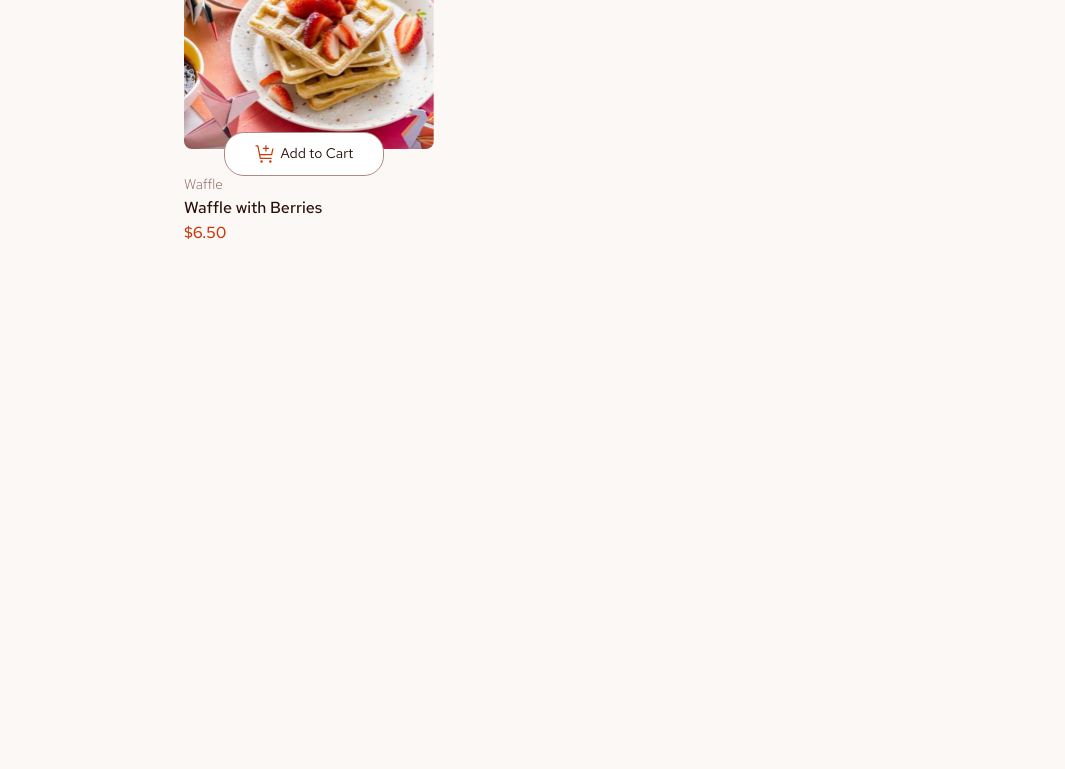
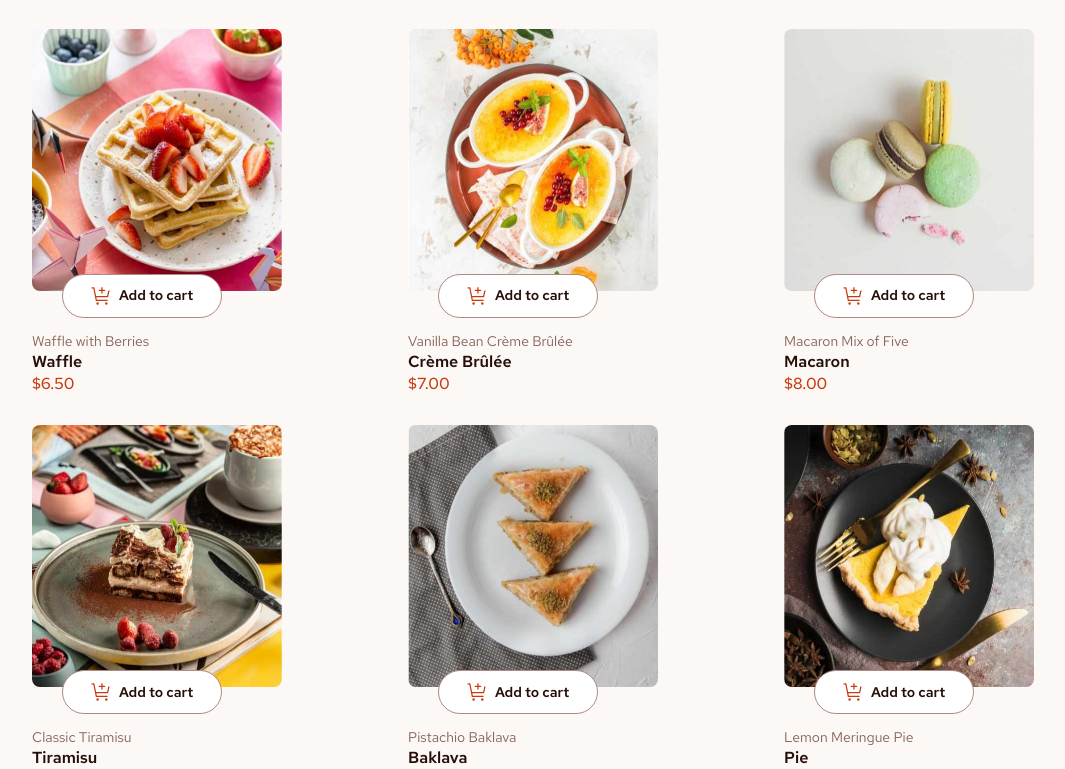
Before and after one commit to FrancisoRocha/Product-list-with-cart, a plain HTML site: page index.html in a window 1280 px wide. Shown: the part 211-980 px from the top of the page, without its empty margins (56-1121 px from the left). Drawn offline with Linux system fonts and the light colour scheme.

Commit message:
Api consumida y datos del menu mostrados

```diff
--- a/css/style.css
+++ b/css/style.css
@@ -38,56 +38,86 @@ h1,
 h2,
 h3 {
     margin: 0;
+    padding: 0;
 }
 
 p {
     margin: 0;
+    padding: 0;
 }
 
 body {
     background-color: var(--rose-50);
 }
 
-/* TITLE */
-.container__title {
-    font-family: var(--font);
-    color: var(--rose-900);
-    font-weight: 800;
-    font-size: 4rem;
-    line-height: 120px;
-    text-align: left;
+/* LISTA DE PRODUCTOS */
+.product__list{
+    display: flex;
+    flex-direction: column;
+    padding: 2.4rem;
+    gap: 3.2rem;
 }
 
-.productos {
-    width: 32.7rem;
-    height: 347rem;
-    margin: 0 auto;
-}
-
-@media(min-width: 768px) {
-    .productos {
-        width: 68.8rem;
-        height: 143rem;
-
+@media(min-width: 768px){
+    .product__list{
+        padding: 4rem;
     }
 }
 
-@media(min-width: 1024px) {
-    .productos {
-        width: 80rem;
-        height: 118rem;
+@media(min-width: 992px){
+    .product__list{
+        padding: 8.8rem;
     }
 }
 
-/* PRODUCTO ITEM */
-.producto__item{
-    width: 100%;
-    height: 31.9rem;
+@media(min-width: 1440px){
+    .product__list{
+        display: grid;
+        grid-template-columns: 1fr 1fr;
+    }
 }
 
+.product__cards{
+    display: grid;
+    grid-template-columns: 1fr;
+    gap: 2.4rem;
+}
+
+@media(min-width: 768px){
+    .product__cards{
+        grid-template-columns: repeat(3, 1fr);
+        gap: 3.2rem 2.4rem;
+    }
+}
+
+@media(min-width: 1440px){
+    .product__cards{
+        width: 80rem;
+        grid-column: 1;
+    }
+}
+
+.product__item{
+    position: relative;
+    display: flex;
+    flex-direction: column;
+}
+
+/* TITLE */
+.title__product{
+    font-family: var(--font);
+    font-size: 4rem;
+    font-weight: bold;
+    line-height: 120px;
+    color: var(--rose-900);
+    text-align: left;
+    text-transform: uppercase;
+}
+
+/* PRODUCTO */
 .img__producto{
     width: 100%;
-    height: 21rem;
+    height: 21.2rem;
     border-radius: .8rem;
 }
 
@@ -98,69 +128,130 @@ body {
     }
 }
 
-@media(min-width: 768px){
+@media(min-width: 992px){
     .img__producto{
         width: 25rem;
-        height: 24rem;
+        height: 26.2rem;
     }
 }
 
-/* BOTON PRODUCTO */
-.productos__btn{
+/* BOTON AGREGAR */
+
+.btn__producto{
     display: flex;
+    align-items: center;
     justify-content: center;
+    z-index: 1;
 }
 
 @media(min-width: 768px){
-    .productos__btn{
-        margin-left: 4rem;
-        justify-content: flex-start;
+    .btn__producto{
+        display: block;
+        margin-left: 3rem;
     }
 }
 
 .btn{
     display: flex;
+    align-items: center;
     justify-content: center;
-    align-items: center;
+    gap: .7rem;
     width: 16rem;
     height: 4.4rem;
+    border: .1rem solid var(--rose-400);
     background-color: var(--white);
-    border-radius: 2rem;
-    border: .1rem solid var(--rose-400);
+    border-radius: 10rem;
+    font-family: var(--font);
+    font-size: 1.4rem;
+    font-weight: 600;
+    color: var(--rose-900);
+    margin-top: -2rem;
+}
+
+/* INFORMACION PRODUCTO */
+
+.info__categoria{
+    display: flex;
+    flex-direction: column;
+    gap: .4rem;
+    margin-top: 1.5rem;
+}
+
+.categoria__name{
     font-family: var(--font);
     font-size: 1.4rem;
     font-weight: 400;
-    color: var(--rose-900);
-    gap: .5rem;
-    margin-top: -2rem;
-}
-
-/* INFO PRODUCTO */
-.info__producto{
-    display: flex;
-    flex-direction: column;
-    gap: .7rem;
-}
-.producto_name{
-    font-family: var(--font);
     color: var(--rose-500);
-    font-size: 1.4rem;
-    font-weight: 300;
     text-align: left;
 }
 
-.producto__title{
+.categoria__producto{
     font-family: var(--font);
-    font-weight: 500;
     font-size: 1.6rem;
     color: var(--rose-900);
     text-align: left;
+    font-weight: 600;
 }
 
-.producto__price{
+.categoria__precio{
     font-family: var(--font);
     font-size: 1.6rem;
     color: var(--red);
+    text-align: left;
     font-weight: 500;
+}
+
+
+/* CARRITO INFO */
+
+.car{
+    width: 100%;
+    height: 29.9rem;
+    background-color: var(--white);
+    border-radius: 1.2rem;
+}
+
+@media(min-width: 1440px){
+    .car{
+        width: 38.4rem;
+        height: 29.9rem;
+        margin-top: -7rem;
+    }
+}
+
+.car__info{
+    display: flex;
+    flex-direction: column;
+    gap: 2.4rem;
+    padding: 2.4rem;
+}
+
+.car__title{
+    font-family: var(--font);
+    color: var(--red);
+    font-size: 2.4rem;
+    line-height: auto;
+    font-weight: bold;
     text-align: left;
 }
+
+.ilustration__card{
+    display: flex;
+    flex-direction: column;
+    padding: 1.6rem 0;
+    margin: 0 auto;
+}
+
+.ilustration__card{
+    display: flex;
+    align-items: center;
+    justify-content: center;
+}
+
+.text__itmes{
+    font-family: var(--font);
+    color: var(--rose-500);
+    font-weight: 600;
+    font-size: 1.6rem;
+    text-align: center;
+}
--- a/index.html
+++ b/index.html
@@ -1,5 +1,6 @@
 <!DOCTYPE html>
 <html lang="en">
+
 <head>
   <meta charset="UTF-8">
   <meta name="viewport" content="width=device-width, initial-scale=1.0">
@@ -7,45 +8,33 @@
   <title>Frontend Mentor | Product list with cart</title>
   <link rel="preconnect" href="https://fonts.googleapis.com">
   <link rel="preconnect" href="https://fonts.gstatic.com" crossorigin>
-  <link href="https://fonts.googleapis.com/css2?family=Red+Hat+Text:ital,wght@0,300..700;1,300..700&display=swap" rel="stylesheet">
+  <link href="https://fonts.googleapis.com/css2?family=Red+Hat+Text:ital,wght@0,300..700;1,300..700&display=swap"
+    rel="stylesheet">
   <link rel="stylesheet" href="./css/normalize.css">
   <link rel="stylesheet" href="./css/style.css">
 </head>
 <body>
 
+  <main class="container">
 
-  <main class="container">
-    <div class="productos">
-      <h1 class="container__title">Desserts</h1>
-      <div class="producto__item">
-        <picture>
-          <!-- Imagen para pantallas grandes (desktop) -->
-          <source media="(min-width: 1024px)" srcset="./assets/images/image-waffle-desktop.jpg">
-          <!-- Imagen para pantallas medianas (mobile) -->
-          <source media="(min-width: 768px)" srcset="./assets/images/image-waffle-tablet.jpg">
-          <!-- Imagen para pantallas pequeñas (mobile) -->
-          <img src="./assets/images/image-waffle-mobile.jpg" alt="producto" class="img__producto">
-        </picture>
-        <!-- BOTON AGREGAR AL CARRITO -->
-        <div class="productos__btn">
-          <button type="submit" class="btn">
-            <img src="./assets/images/icon-add-to-cart.svg" alt="icon add to cart" class="icon">
-            Add to Cart
-          </button>
-        </div>
-        <!-- INFO PRODUCTO -->
-        <div class="info__producto">
-          <p class="producto_name">Waffle</p>
-          <p class="producto__title">Waffle with Berries</p>
-          <p class="producto__price">$6.50</p>
+    <div class="product__list">
+      <h1 class="title__product">desserts</h1>
+      <div class="product__cards">
+        <!-- PRODUCTOS -->
+      </div>
+      <!-- CARRITO -->
+      <div class="car">
+        <div class="car__info">
+          <p class="car__title">You Cart <span>(0)</span></p>
+          <div class="ilustration__card">
+            <img src="./assets/images/illustration-empty-cart.svg" alt="ilustration car" class="img__card">
+            <p class="text__itmes">Your added items will appear here</p>
+          </div>
         </div>
       </div>
-    </div>
 
   </main>
 
-
-  <script src="./js/app.js"></script>
-
+  <script src="./js/app.js" type="module"></script>
 </body>
 </html>
--- /dev/null
+++ b/js/Api.js
@@ -0,0 +1,12 @@
+const Api = '../data.json';
+
+// OBTENER DATOS DEL MENU
+export const obtenerMenu = async () => {
+    try {
+        const resultado = await fetch(Api);
+        const menu = await resultado.json();
+        return menu;
+    } catch (error) {
+        console.log(error);
+    }
+}
--- a/js/app.js
+++ b/js/app.js
@@ -0,0 +1,65 @@
+import { obtenerMenu } from "./Api.js";
+
+const productoCard = document.querySelector('.product__cards');
+
+// EVENTO DE CLICK EN LOS BOTONES
+productoCard.addEventListener('click', (e) => {
+
+    const button = e.target.closest('btn')
+
+    if (button) {
+        const producto = button.closest('.product__item');
+        const { name, price } = producto.dataset;
+
+        console.log(`Has añadido el producto ${name} con un costo de $${price}`)
+    }
+
+})
+
+document.addEventListener('DOMContentLoaded', mostrarMenu);
+
+async function mostrarMenu() {
+
+    try {
+        const menus = await obtenerMenu();
+
+        // VALIDACION DE LA API
+        if(!Array.isArray(menus)){
+            console.error('Los datos de la Api no son validos');
+            return;
+        }
+
+        menus.forEach(menu => {
+            const { image, name, category, price } = menu;
+
+            const cardItem = document.createElement('div');
+            cardItem.classList.add('product__item');
+            cardItem.dataset.name = name;
+            cardItem.dataset.price = price;
+            cardItem.innerHTML = `
+            <picture>
+                <!-- Imagen para pantallas grandes (desktop) -->
+                <source media="(min-width: 1024px)" srcset="${image.desktop}">
+                <!-- Imagen para pantallas medianas (mobile) -->
+                <source media="(min-width: 768px)" srcset="${image.tablet}">
+                <!-- Imagen para pantallas pequeñas (mobile) -->
+                <img src="${image.mobile}" alt="${name}" class="img__producto">
+            </picture>
+            <!-- BOTON CARRITO -->
+            <div class="btn__producto">
+                <button type="submit" class="btn">
+                <img src="./assets/images/icon-add-to-cart.svg" alt="icon add to cart" class="icon__cart">
+                Add to cart
+                </button>
+            </div>
+            <div class="info__categoria">
+                <p class="categoria__name">${name}</p>
+                <p class="categoria__producto">${category}</p>
+                <p class="categoria__precio">$${price.toFixed(2)}</p>
+                </div>`;
+            productoCard.appendChild(cardItem);
+        });
+    } catch (error) {
+        console.log(error)
+    }
+}
```
